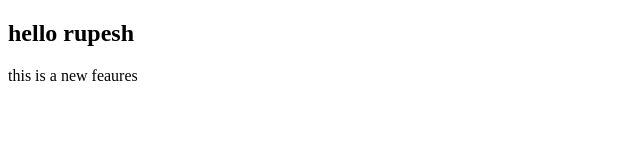
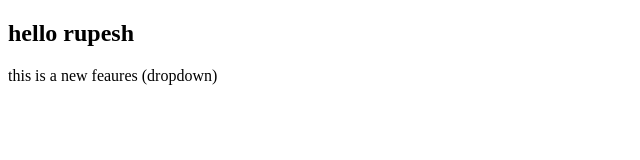
Before and after one commit to iam-rupesh/demo1_r, a plain HTML site: page index.html in a window 1280 px wide. Shown: the whole page, without its empty margins (0-640 px from the left). Drawn offline with Linux system fonts and the light colour scheme.

```diff
--- a/index.html
+++ b/index.html
@@ -7,6 +7,6 @@
 </head>
 <body>
     <h2>hello rupesh</h2>
-    <p>this is a new feaures</p>
+    <p>this is a new feaures (dropdown)</p>
 </body>
 </html>
```
